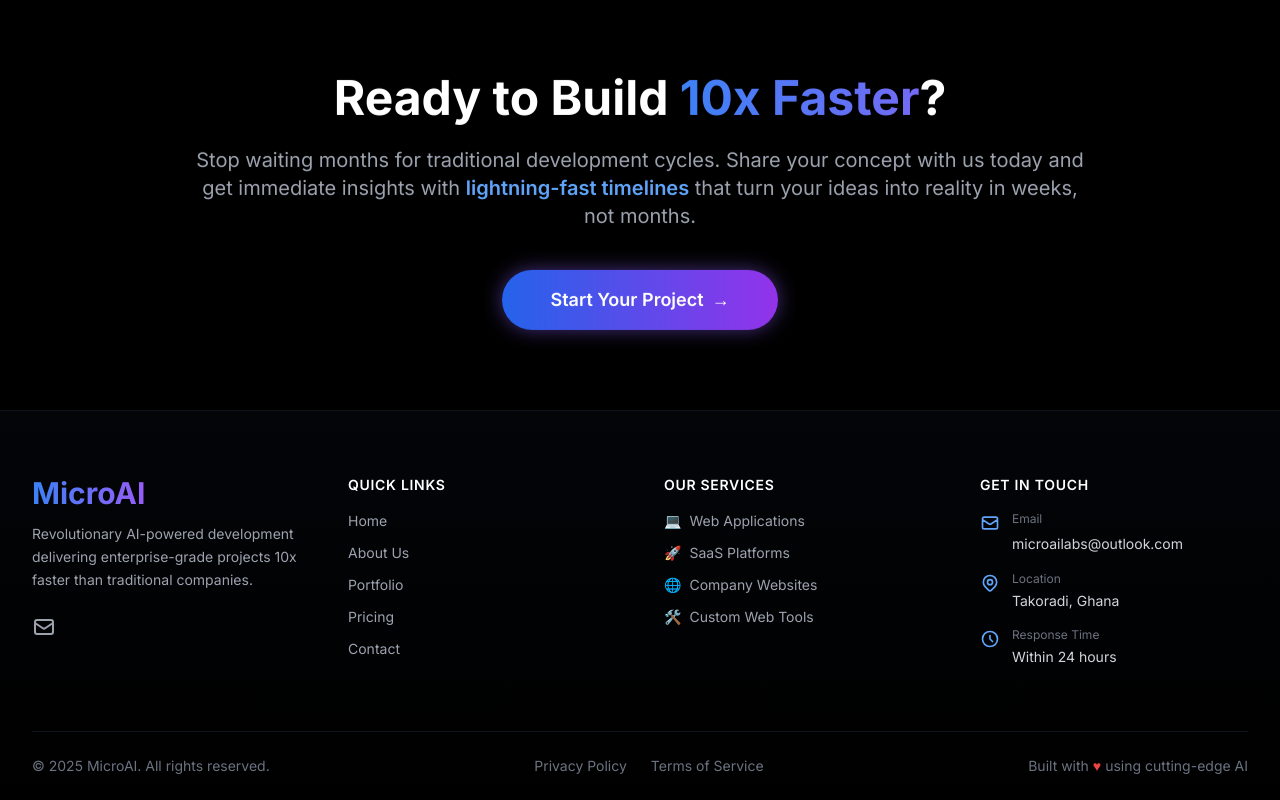
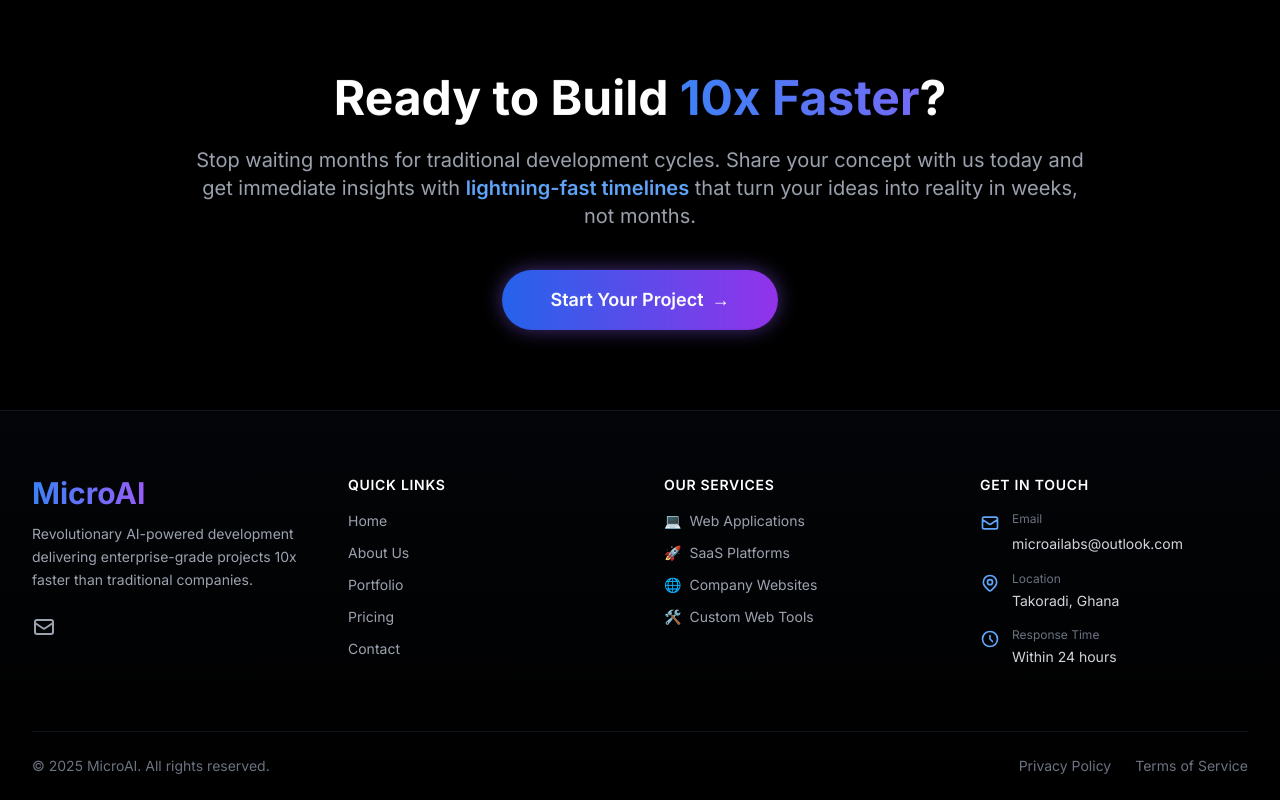
Before and after one commit to FyliaCare/MicroAI, a Next.js app: page / in a window 1280 px wide. Shown: the part 2408-3208 px from the top of the page. Built offline with nearby package versions, Linux system fonts and the light colour scheme.

Commit message:
Remove 'Built with love' line from footer

```diff
--- a/src/components/layout/Footer.tsx
+++ b/src/components/layout/Footer.tsx
@@ -164,12 +164,6 @@ export default function Footer() {
                 Terms of Service
               </Link>
             </div>
-
-            <p className="text-gray-500 text-sm flex items-center">
-              Built with
-              <span className="text-red-500 mx-1 animate-pulse">♥</span>
-              using cutting-edge AI
-            </p>
           </div>
         </div>
       </div>
```
